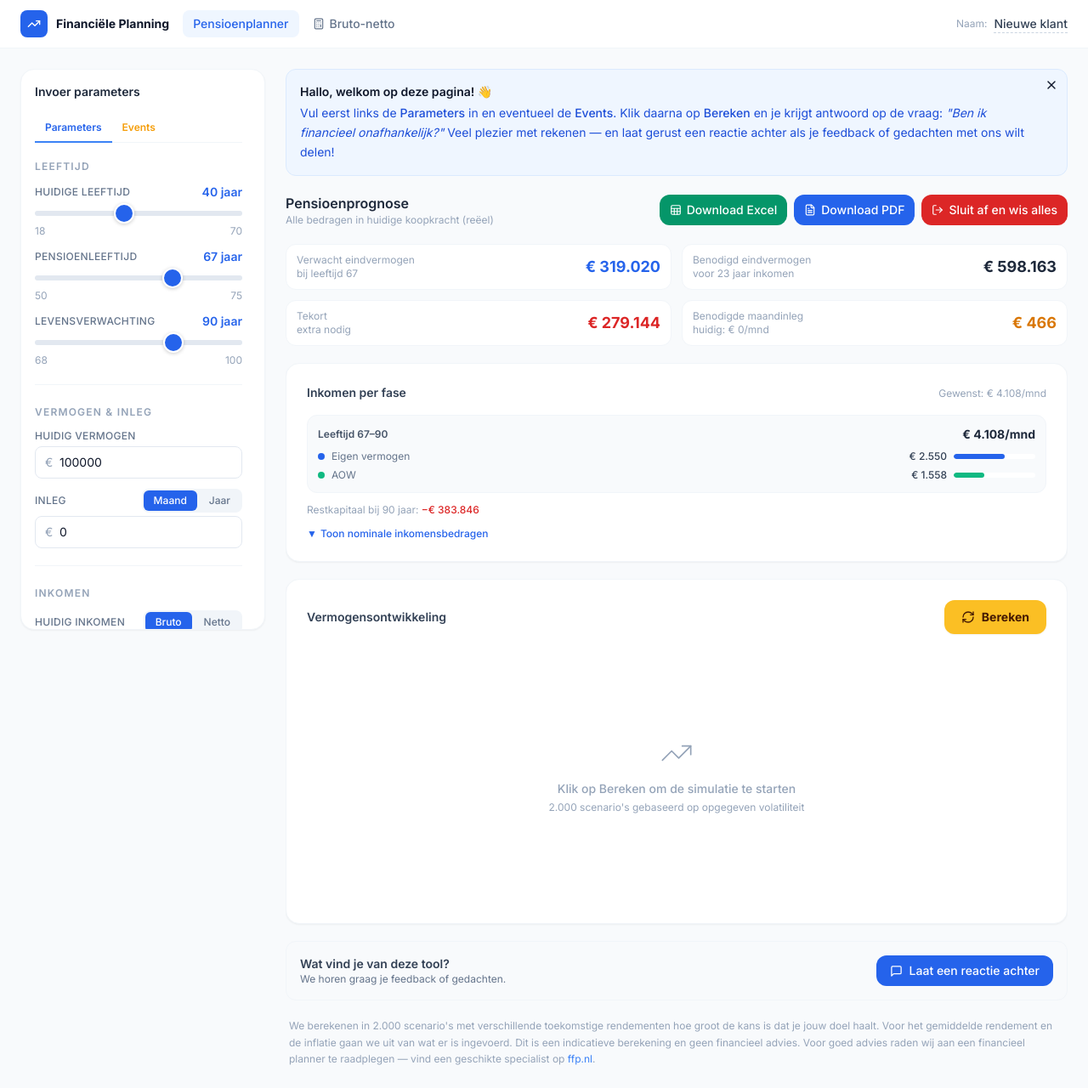
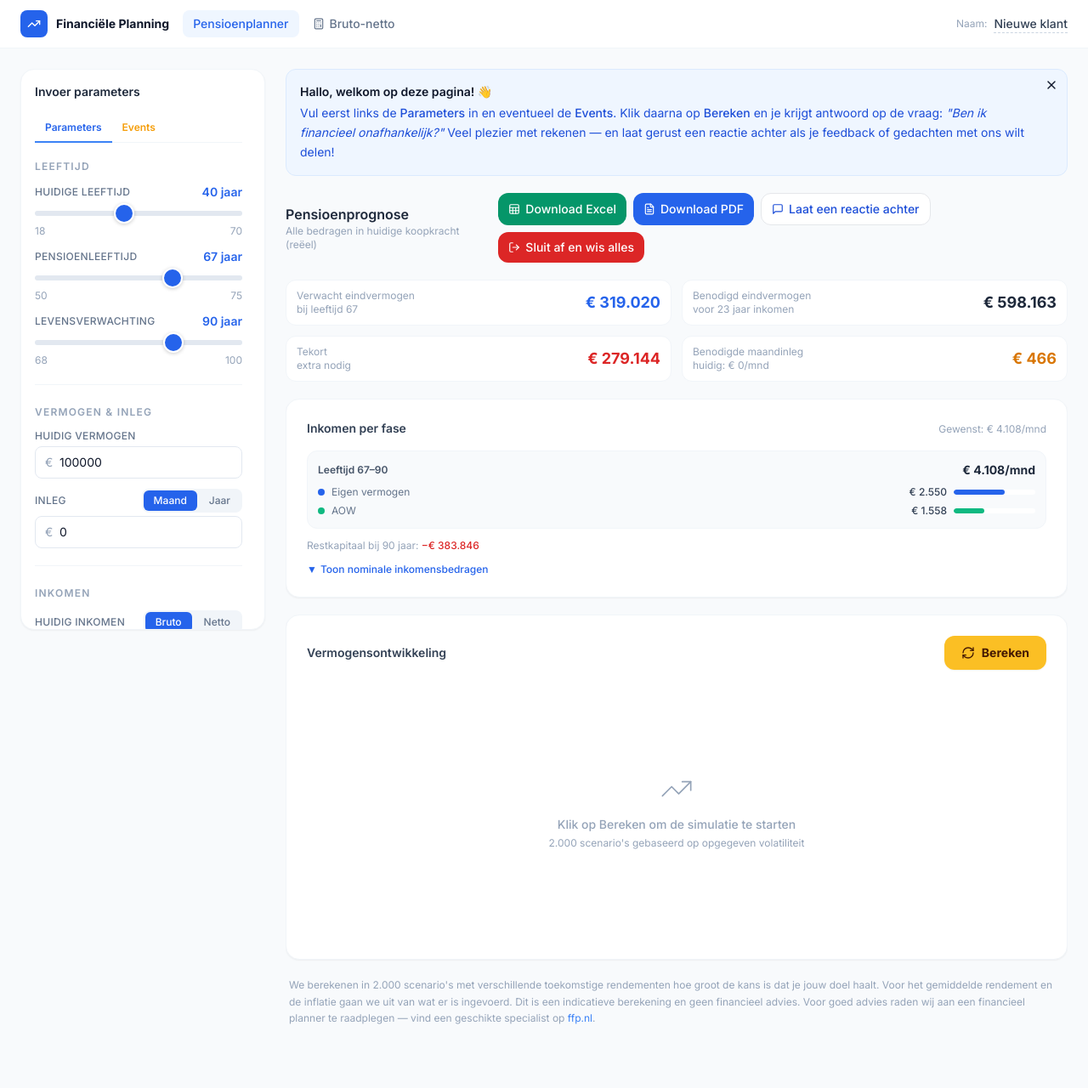
Before and after one commit to hendrik-titolab/financieel-onafhankelijk, a React (Vite) app: page / in a window 1280 px wide. Shown: the whole page at 85% size. After the commit the page ends 1232 px from the top, so only its background shows below. Built offline with nearby package versions, Linux system fonts and the light colour scheme.

Commit message:
Feedbackknop naar bovenste actiebalk (direct zichtbaar)

```diff
--- a/src/components/PensionPlanner/ResultsPanel.tsx
+++ b/src/components/PensionPlanner/ResultsPanel.tsx
@@ -186,6 +186,13 @@ export function ResultsPanel({ inputs, result, mc, isCalculating, onRunMonteCarl
             <FileText size={14} />
             {isExportingPdf ? 'Laden...' : 'Download PDF'}
           </button>
+          {FEEDBACK_URL && (
+            <a href={FEEDBACK_URL} target="_blank" rel="noopener noreferrer"
+              className="flex items-center gap-1.5 px-3 py-2 text-sm font-medium bg-white text-primary-700 border border-primary-200 hover:bg-primary-50 rounded-xl transition-colors">
+              <MessageSquare size={14} />
+              Laat een reactie achter
+            </a>
+          )}
           <button
             onClick={() => setConfirmingClose(true)}
             className="flex items-center gap-1.5 px-3 py-2 text-sm font-medium bg-red-600 hover:bg-red-700 text-white rounded-xl transition-colors"
@@ -384,21 +391,6 @@ export function ResultsPanel({ inputs, result, mc, isCalculating, onRunMonteCarl
         </div>
       )}
 
-      {/* Feedback */}
-      {FEEDBACK_URL && (
-        <div className="flex flex-col sm:flex-row sm:items-center justify-between gap-3 rounded-xl border border-slate-100 bg-slate-50 p-4">
-          <div>
-            <p className="text-sm font-semibold text-slate-700">Wat vind je van deze tool?</p>
-            <p className="text-xs text-slate-500">We horen graag je feedback of gedachten.</p>
-          </div>
-          <a href={FEEDBACK_URL} target="_blank" rel="noopener noreferrer"
-            className="flex items-center gap-2 px-4 py-2 text-sm font-medium bg-primary-600 hover:bg-primary-700 text-white rounded-xl transition-colors self-start sm:self-auto">
-            <MessageSquare size={15} />
-            Laat een reactie achter
-          </a>
-        </div>
-      )}
-
       {/* Assumptions note */}
       <p className="text-xs text-slate-400 leading-relaxed px-1">
         We berekenen in 2.000 scenario's met verschillende toekomstige rendementen hoe groot de kans is dat je jouw doel haalt.
```
